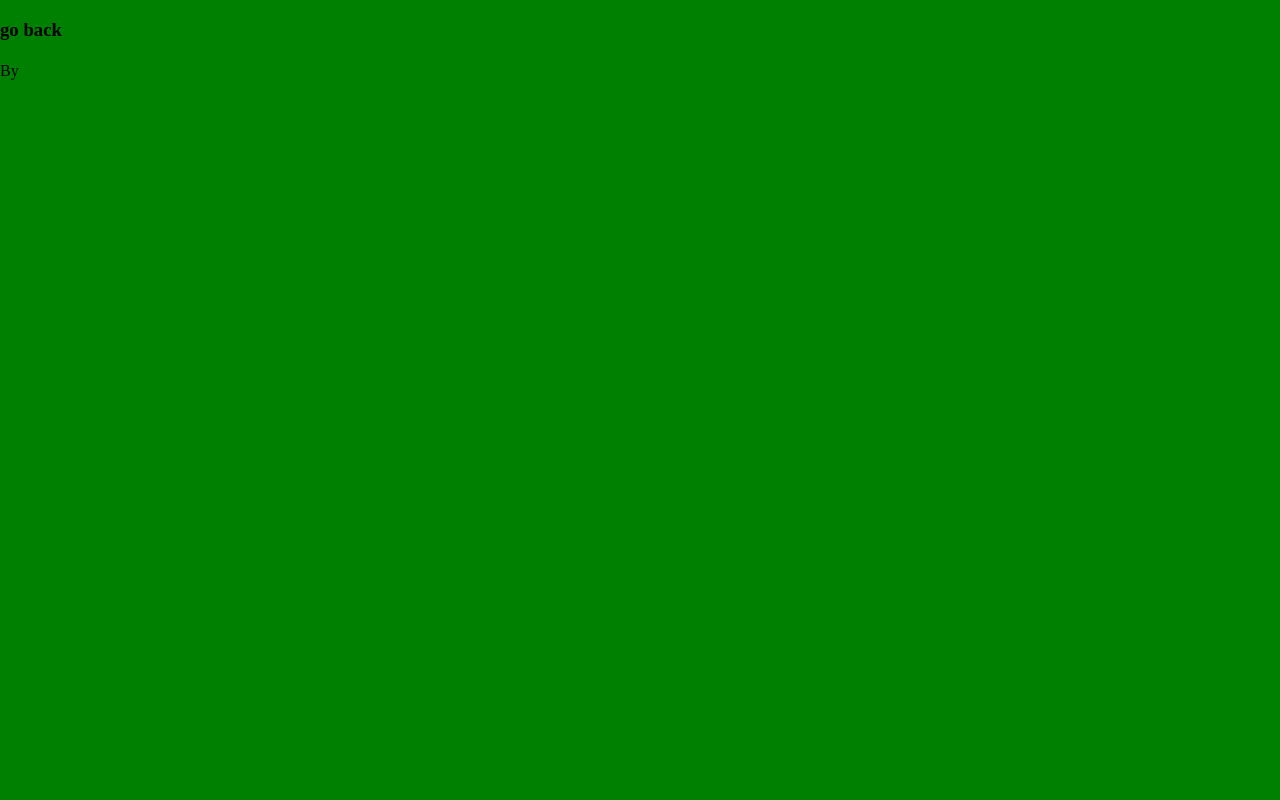
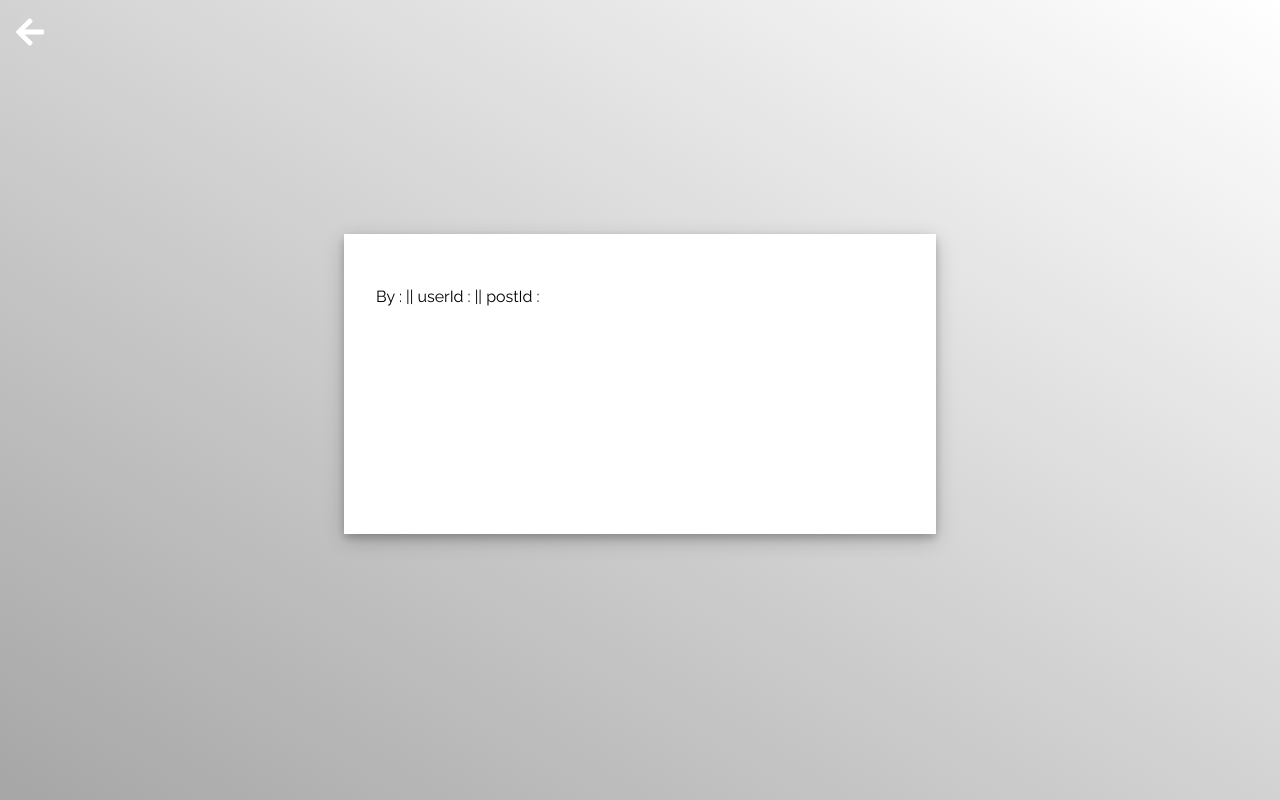
Before and after one commit to ryuash/uprise, a React app: page /post/1 in a window 1280 px wide. Built offline with nearby package versions, Linux system fonts and the light colour scheme; no server answers.

Commit message:
edited css

```diff
--- a/client/components/AllPost.js
+++ b/client/components/AllPost.js
@@ -1,5 +1,6 @@
 import React from 'react';
 import { connect } from 'react-redux';
+import { Link } from 'react-router-dom';
 import { withStyles } from '@material-ui/core/styles';
 import Table from '@material-ui/core/Table';
 import TableBody from '@material-ui/core/TableBody';
@@ -10,15 +11,24 @@ import Paper from '@material-ui/core/Paper';
 
 const styles = theme => ({
     root: {
-        width: '50%',
         maxHeight: '50vh',
-        marginTop: theme.spacing.unit * 3,
         overflowY: 'auto',
+        marginBottom: '2em',
+        [theme.breakpoints.down('sm')]: {
+            width: '90%',
+        },
+        [theme.breakpoints.up('md')]: {
+            width: '50%',
+        },
+        [theme.breakpoints.up('lg')]: {
+            width: '50%',
+        }
+
     },
     tableRow: {
         '&:hover': {
-            background: 'pink',
-            cursor: 'pointer'
+            background: 'rgb(88, 157, 226)',
+            cursor: 'pointer',
         }
     },
     table: {
@@ -38,7 +48,7 @@ class AllPost extends React.Component {
     render() {
         const { classes } = this.props;
         return (
-            <div id="allPostContainer">
+            <div id="all-post-container">
                 <Paper className={classes.root}>
                     <Table className={classes.table}>
                         <TableHead>
--- a/client/components/SinglePost.js
+++ b/client/components/SinglePost.js
@@ -24,15 +24,17 @@ class SinglePost extends React.Component {
     }
 
     render() {
-        console.log(this.props, 'props');
         return (
-            <div>
-                <h3 onClick={() => this.handleGoBack()}>go back</h3>
-                <h1>{this.props.singlePost.title}</h1>
-                <p>By {this.props.singlePost.username}</p>
-                <p>{this.props.singlePost.id}</p>
-                <p>{this.props.singlePost.body}</p>
-            </div>
+            <React.Fragment>
+                <i id="go-back" onClick={() => this.handleGoBack()} className="fas fa-arrow-left" />
+                <div id="single-post-container">
+                    <div id="single-post-details">
+                        <h1>{this.props.singlePost.title}</h1>
+                        <p>By : {this.props.singlePost.username} || userId : {this.props.singlePost.userId} || postId : {this.props.singlePost.id}</p>
+                        <p>{this.props.singlePost.body}</p>
+                    </div>
+                </div>
+            </React.Fragment>
         );
     }
 }
--- a/client/styles/index.css
+++ b/client/styles/index.css
@@ -1,13 +1,92 @@
-body{
-    margin: 0;
-    box-sizing: border-box;
-    background:green;
+@import url('https://fonts.googleapis.com/css?family=Raleway:300i,400|Roboto:300i,400,500,700');
+
+:root{
+    --gray: #cac9d0;
+    --orange:rgb(255, 153, 38);
 }
 
-#allPostContainer{
+*{
+    box-sizing: border-box;
+}
+
+body{
+    width:100%;
+    height:100vh;
+    max-height:100vh;
+    font-family: 'Raleway', sans-serif;
+    background-repeat: no-repeat;
+    background-attachment: fixed;
+    margin: 0;
+    /* IE10+ */
+    background-image: -ms-linear-gradient(bottom left, #A6A6A6 0%, #FFFFFF 100%);
+    /* Mozilla Firefox */
+    background-image: -moz-linear-gradient(bottom left, #A6A6A6 0%, #FFFFFF 100%);
+    /* Opera */
+    background-image: -o-linear-gradient(bottom left, #A6A6A6 0%, #FFFFFF 100%);
+    /* Webkit (Safari/Chrome 10) */
+    background-image: -webkit-gradient(linear, left bottom, right top, color-stop(0, #A6A6A6), color-stop(100, #FFFFFF));
+    /* Webkit (Chrome 11+) */
+    background-image: -webkit-linear-gradient(bottom left, #A6A6A6 0%, #FFFFFF 100%);
+    /* W3C Markup */
+    background-image: linear-gradient(to top right, #A6A6A6 0%, #FFFFFF 100%);
+}
+
+h1,h2,h3,h4,h5,h6{
+    font-family: 'Roboto', sans-serif;
+}
+
+#all-post-container{
     width:100%;
     height:100vh;
     display:flex;
     align-items: center;
     justify-content: center;
 }
+
+#single-post-container{
+    /* background:orange; */
+    width:100%;
+    min-height:100vh;
+    padding:3em;
+    padding-bottom:5em;
+    display: flex;
+    justify-content: center;
+    align-items: center;
+}
+
+#single-post-details{
+    background:white;
+    word-wrap: break-word;
+    min-height:300px;
+    width:80%;
+    padding:2em;
+    box-shadow: 0 4px 8px 0 rgba(0, 0, 0, 0.2), 0 6px 20px 0 rgba(0, 0, 0, 0.19);
+}
+
+#single-post-details h1{
+    margin-top:0
+}
+
+#go-back{
+    position:fixed;
+    top:0;
+    left:0;
+    padding-top:.5em;
+    padding-left:.5em;
+}
+
+.fa,.fas{
+    font-size: 2em !important; /*size whatever you like*/
+}
+
+.fas:hover{
+    cursor: pointer;
+    color:white;
+}
+
+/* tablet */
+@media only screen and (min-width: 960px) {
+    #single-post-details{
+        width:50%;
+    }
+}
--- a/public/index.html
+++ b/public/index.html
@@ -5,6 +5,8 @@
     <meta charset="UTF-8">
     <meta name="viewport" content="width=device-width, initial-scale=1.0">
     <meta http-equiv="X-UA-Compatible" content="ie=edge">
+    <link rel="stylesheet" href="https://use.fontawesome.com/releases/v5.6.3/css/all.css"
+        integrity="sha384-UHRtZLI+pbxtHCWp1t77Bi1L4ZtiqrqD80Kn4Z8NTSRyMA2Fd33n5dQ8lWUE00s/" crossorigin="anonymous" />
     <title>Uprise Credit</title>
 </head>
 
```
